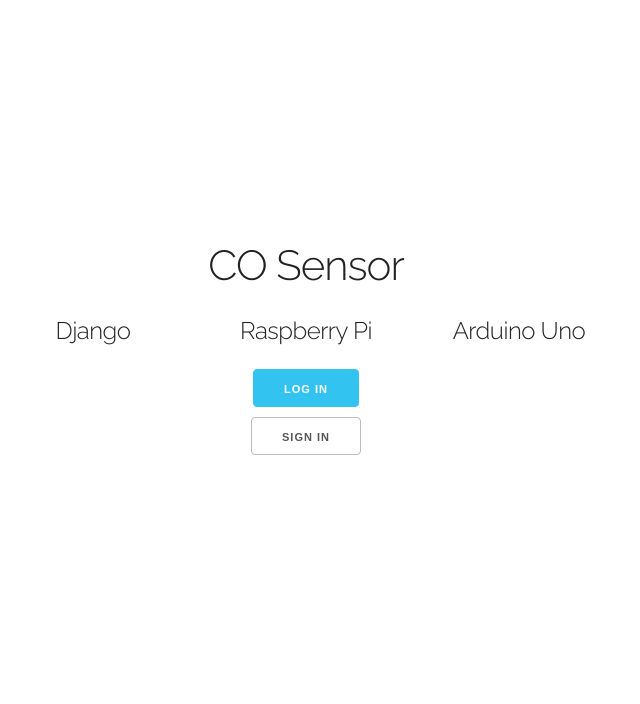
After one commit to mpralat/co-sensor-server, a Django app: page / in a window 1280 px wide. The commit adds this page. Shown: the top 704 px of the page, without its empty margins (334-974 px from the left). Run offline with Django 3.2, Linux system fonts and the light colour scheme.

Commit message:
Prepared home page.

```diff
--- a/co_sensor/settings.py
+++ b/co_sensor/settings.py
@@ -39,6 +39,7 @@
     # http://whitenoise.evans.io/en/stable/django.html#using-whitenoise-in-development
     'whitenoise.runserver_nostatic',
     'django.contrib.staticfiles',
+    'co_sensor',
     'accounts',
 ]
 
--- /dev/null
+++ b/co_sensor/static/css/style.css
@@ -0,0 +1,7 @@
+.text-center {
+  text-align: center;
+}
+
+.block-center {
+  padding: 30vh 0;
+}
--- /dev/null
+++ b/co_sensor/templates/co_sensor/home.html
@@ -0,0 +1,32 @@
+{% extends "base.html" %}
+
+{% block content %}
+  <div class="container block-center">
+    <div class="container">
+      <div class="row text-center">
+        <h2>CO Sensor</h1>
+      </div>
+    </div>
+    <div class="container">
+      <div class="row text-center">
+        <div class="one-third column">
+          <h5>Django</h2>
+        </div>
+        <div class="one-third column">
+          <h5>Raspberry Pi</h2>
+        </div>
+        <div class="one-third column">
+          <h5>Arduino Uno</h2>
+        </div>
+      </div>
+    </div>
+    <div class="container text-center">
+      <div class="row">
+        <button class="button button-primary">Log In</button>
+      </div>
+      <div class="row">
+        <button class="button">Sign In</button>
+      </div>
+    </div>
+  </div>
+{% endblock %}
--- a/co_sensor/urls.py
+++ b/co_sensor/urls.py
@@ -1,8 +1,12 @@
 from django.conf.urls import url, include
 from django.contrib import admin
+from django.views.generic import TemplateView
 
 
 urlpatterns = [
+    url(r'^$',
+        TemplateView.as_view(template_name="co_sensor/home.html"),
+        name='home'),
     url(r'^accounts/', include('accounts.urls')),
     url(r'^admin/', admin.site.urls),
 ]
--- a/templates/base.html
+++ b/templates/base.html
@@ -1,11 +1,23 @@
+{% load static %}
+
 <!DOCTYPE html>
 <html>
+
 <head>
   <meta charset="utf-8">
   <title>CO Sensor {% block title %}{% endblock %}</title>
+  <link href='//fonts.googleapis.com/css?family=Raleway:400,300,600' rel='stylesheet' type='text/css'>
+  <link rel="stylesheet" href="https://cdnjs.cloudflare.com/ajax/libs/skeleton/2.0.4/skeleton.min.css">
+  <link rel="stylesheet" href="https://cdnjs.cloudflare.com/ajax/libs/normalize/7.0.0/normalize.min.css">
+  <link rel="stylesheet" href="{% static "css/style.css" %}">
 </head>
+
 <body>
-    {% block content %}
-    {% endblock %}
+  <div class="container">
+    <div class="docs-section">
+      {% block content %} {% endblock %}
+    </div>
+  </div>
 </body>
+
 </html>
```
Also changed, not shown: accounts/templates/accounts/login.html (+5 -6 lines), co_sensor/static/humans.txt (deleted). Lines whose indentation alone changed are shown as unchanged.
